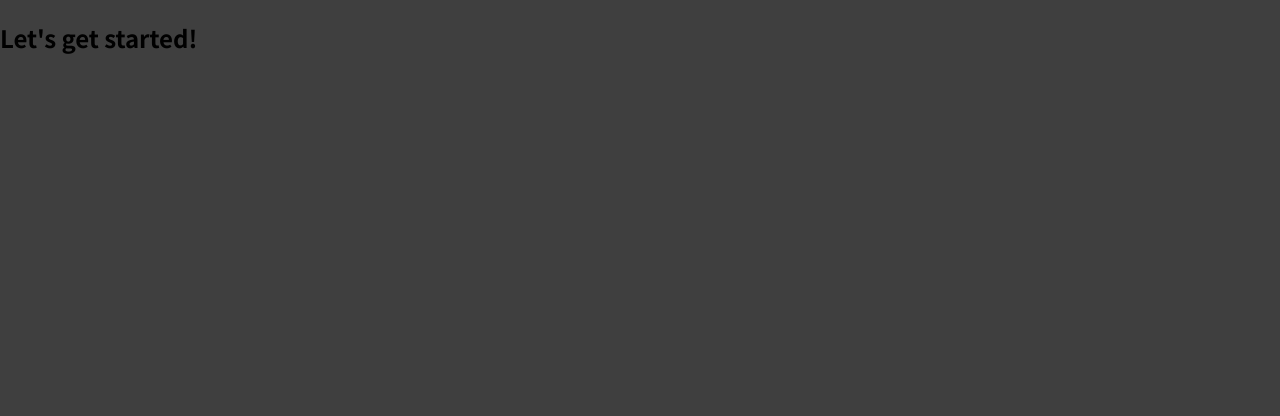
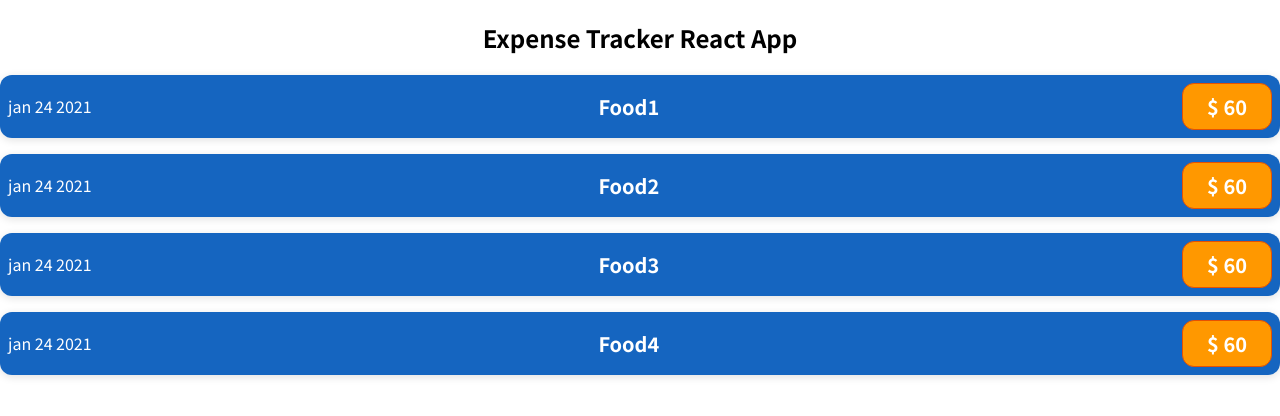
Before and after one commit to yuvaraj21/React-Bootcamp, a React (Create React App) app in the folder Expense-Tracker/: page / in a window 1280 px wide. Shown: the top 416 px of the page. Built offline with nearby package versions, Linux system fonts and the light colour scheme.

Commit message:
passing data via props

```diff
--- a/Expense-Tracker/src/App.js
+++ b/Expense-Tracker/src/App.js
@@ -1,7 +1,52 @@
+import ExpenseItem from './component/ExpenseItem';
+
 function App() {
+  const expenses = [
+    {
+      name: 'Food1',
+      price: 60.0,
+      date: 'jan 24 2021',
+    },
+    {
+      name: 'Food2',
+      price: 60.0,
+      date: 'jan 24 2021',
+    },
+    {
+      name: 'Food3',
+      price: 60.0,
+      date: 'jan 24 2021',
+    },
+    {
+      name: 'Food4',
+      price: 60.0,
+      date: 'jan 24 2021',
+    },
+  ];
+
   return (
     <div>
-      <h2>Let's get started!</h2>
+      <h2>Expense Tracker React App</h2>
+      <ExpenseItem
+        title={expenses[0].name}
+        amount={expenses[0].price}
+        date={expenses[0].date}
+      />
+      <ExpenseItem
+        title={expenses[1].name}
+        amount={expenses[1].price}
+        date={expenses[1].date}
+      />
+      <ExpenseItem
+        title={expenses[2].name}
+        amount={expenses[2].price}
+        date={expenses[2].date}
+      />
+      <ExpenseItem
+        title={expenses[3].name}
+        amount={expenses[3].price}
+        date={expenses[3].date}
+      />
     </div>
   );
 }
--- a/Expense-Tracker/src/component/ExpenseItem.js
+++ b/Expense-Tracker/src/component/ExpenseItem.js
@@ -1,12 +1,13 @@
 import React from 'react';
+import './ExpenseItem.css';
 
-const ExpenseItem = () => {
+const ExpenseItem = (props) => {
   return (
     <div className="expense-item">
-      <div>Date</div>
+      <div>{props.date}</div>
       <div className="expense-item__description">
-        <h2>Product</h2>
-        <div className="expense-item__price">$ 58.6</div>
+        <h2>{props.title}</h2>
+        <div className="expense-item__price">$ {props.amount}</div>
       </div>
     </div>
   );
--- a/Expense-Tracker/src/index.css
+++ b/Expense-Tracker/src/index.css
@@ -10,5 +10,6 @@ html {
 
 body {
   margin: 0;
-  background-color: #3f3f3f;
+  background-color: #fff;
+  text-align: center;
 }
```
